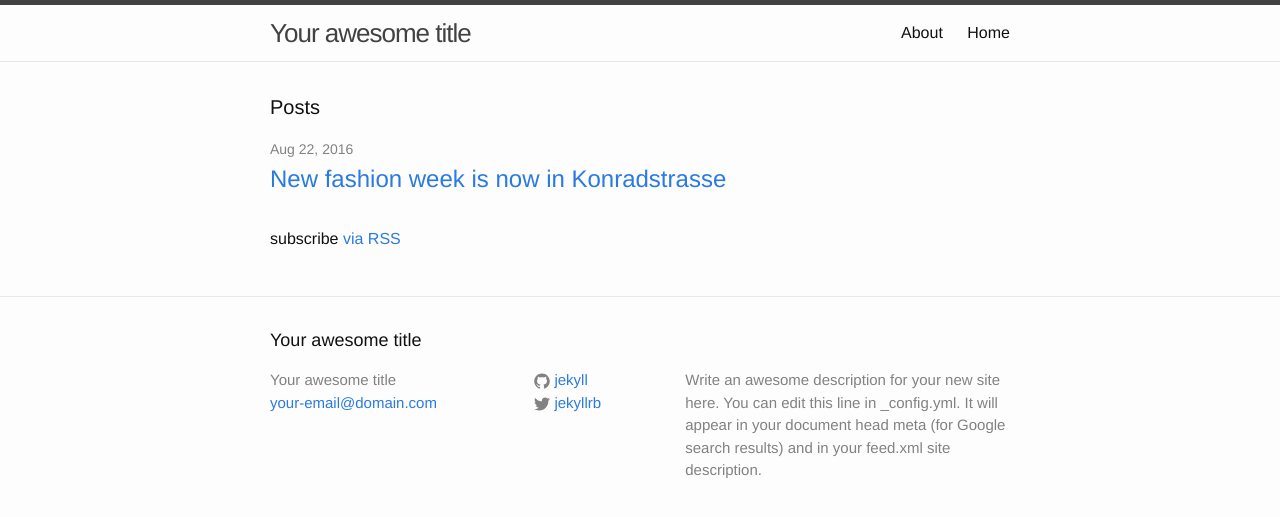
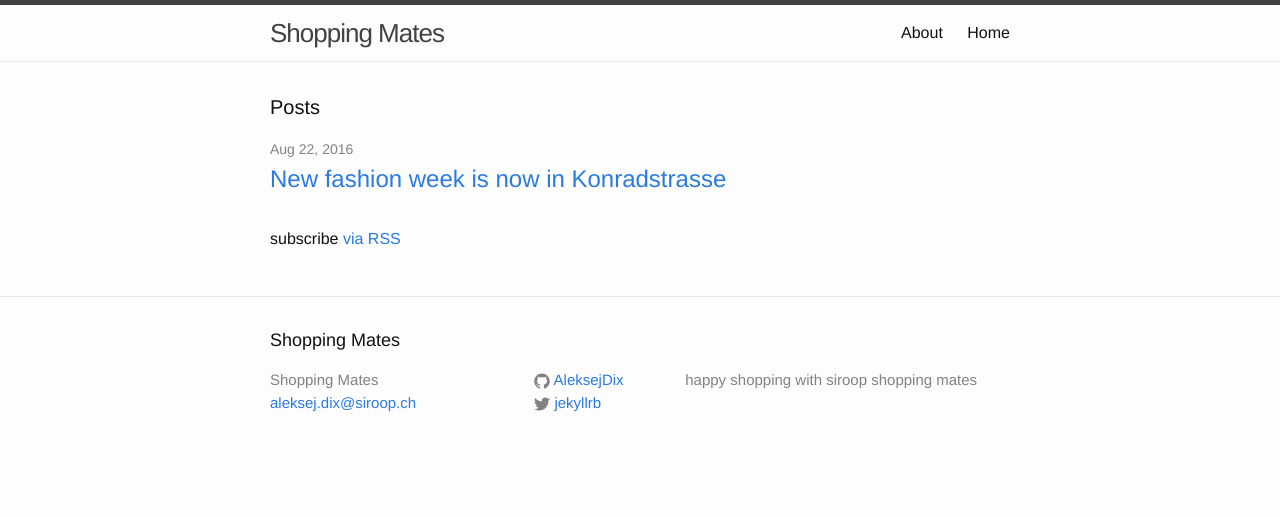
Before and after one commit to AleksejDix/shopping-mates, a Jekyll site: the page built from index.html, in a window 1280 px wide. Shown: the top 517 px of the page. Built offline with Jekyll 4.4.1, drawn with Linux system fonts in a browser that asks for light colours.

Commit message:
Updated Config

```diff
--- a/_config.yml
+++ b/_config.yml
@@ -1,6 +1,6 @@
 ---
-title: Your awesome title
-timezone: UTC
+title: Shopping Mates
+timezone: Europe/Berlin
 collections:
   mates:
     title: Mates
@@ -12,11 +12,10 @@
   uploads:
     title: Uploads
     output: true
-email: your-email@domain.com
-description: |
-  Write an awesome description for your new site here. You can edit this line in _config.yml. It will appear in your document head meta (for Google search results) and in your feed.xml site description.
+email: aleksej.dix@siroop.ch
+description: happy shopping with siroop shopping mates
 baseurl: http://aleksejdix.com/shopping-mates/
 url: http://aleksejdix.com/shopping-mates/
 twitter_username: jekyllrb
-github_username: jekyll
+github_username: AleksejDix
 markdown: kramdown
```
